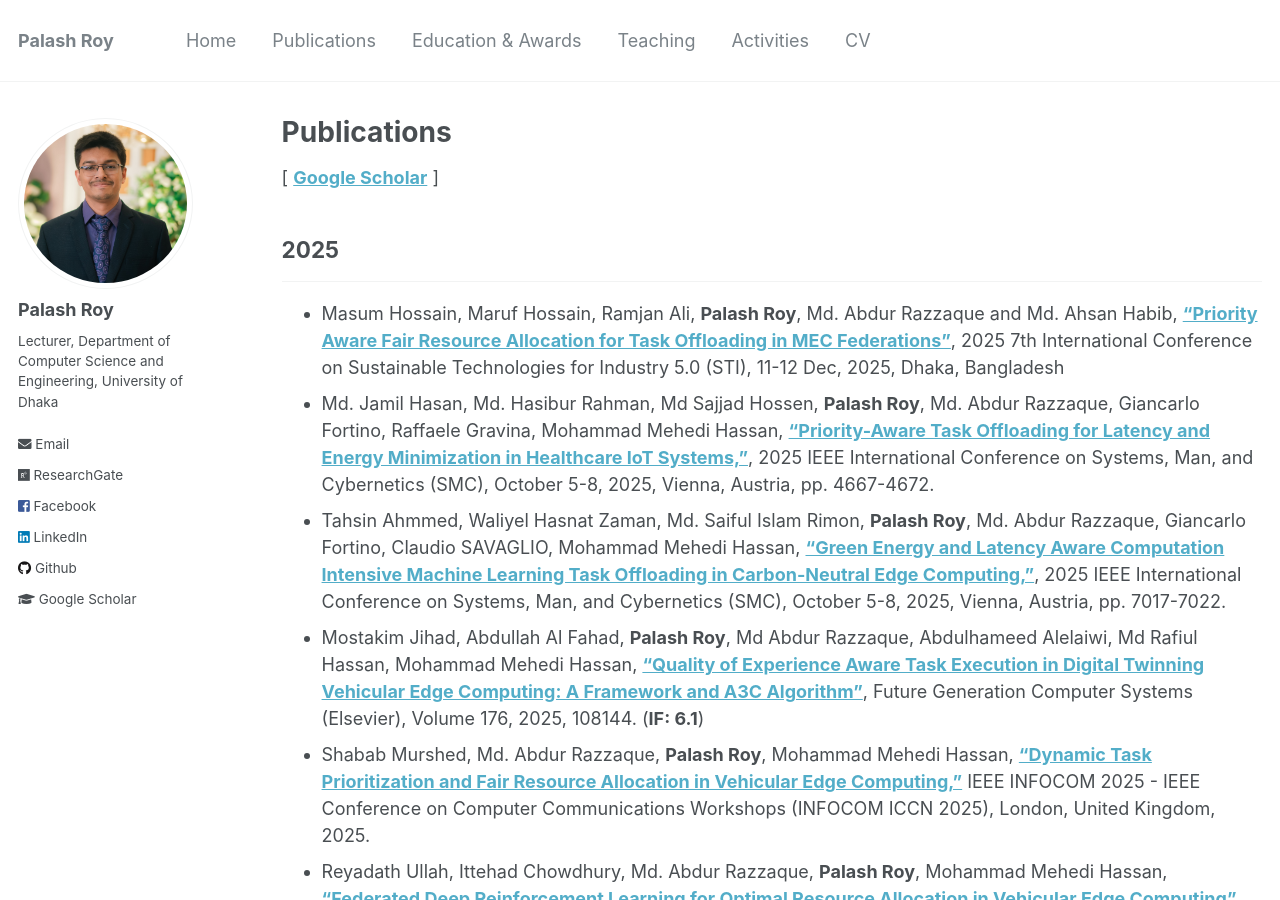
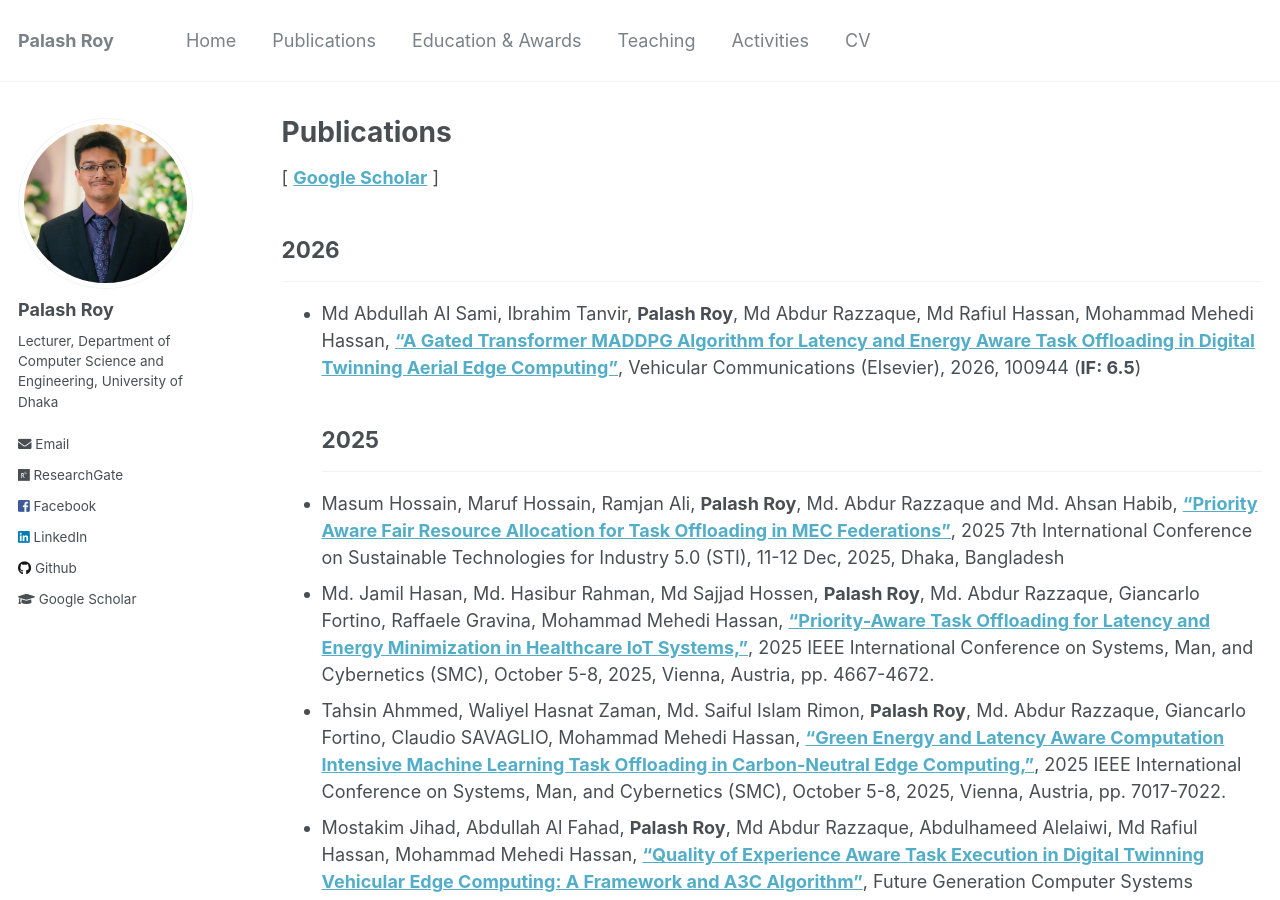
Before and after one commit to PalashRoy975/PalashRoy975.github.io, a Jekyll site: the page built from _pages/publications.md, in a window 1280 px wide and 900 px high. Built offline with Jekyll 4.4.1, drawn with Linux system fonts in a browser that asks for light colours.

Commit message:
Update publications.md

```diff
--- a/_pages/publications.md
+++ b/_pages/publications.md
@@ -6,8 +6,11 @@ author_profile: true
 ---
 
 [ [**Google Scholar**](https://scholar.google.com/citations?user=6YbqlUkAAAAJ&hl=en&authuser=1) ]
+## 2026
+-----------
+* Md Abdullah Al Sami, Ibrahim Tanvir, **Palash Roy**, Md Abdur Razzaque, Md Rafiul Hassan, Mohammad Mehedi Hassan,  [**"A Gated Transformer MADDPG Algorithm for Latency and Energy Aware Task Offloading in Digital Twinning Aerial Edge Computing"**](https://www.sciencedirect.com/science/article/abs/pii/S2214209626000070), Vehicular Communications (Elsevier), 2026, 100944 (**IF: 6.5**)
 ## 2025
------------
+----------
 * Masum Hossain, Maruf Hossain, Ramjan Ali, **Palash Roy**, Md. Abdur Razzaque and Md. Ahsan Habib, [**"Priority Aware Fair Resource Allocation for Task Offloading in MEC Federations"**](), 2025 7th International Conference on Sustainable Technologies for Industry 5.0 (STI), 11-12 Dec, 2025, Dhaka, Bangladesh
 * Md. Jamil Hasan, Md. Hasibur Rahman, Md Sajjad Hossen, **Palash Roy**, Md. Abdur Razzaque, Giancarlo Fortino, Raffaele Gravina, Mohammad Mehedi Hassan, [**"Priority-Aware Task Offloading for Latency and Energy Minimization in Healthcare IoT Systems,"**](https://ieeexplore.ieee.org/document/11343197), 2025 IEEE International Conference on Systems, Man, and Cybernetics (SMC), October 5-8, 2025, Vienna, Austria, pp. 4667-4672.
 * Tahsin Ahmmed, Waliyel Hasnat Zaman, Md. Saiful Islam Rimon, **Palash Roy**, Md. Abdur Razzaque, Giancarlo Fortino, Claudio SAVAGLIO, Mohammad Mehedi Hassan, [**"Green Energy and Latency Aware Computation Intensive Machine Learning Task Offloading in Carbon-Neutral Edge Computing,"**](https://ieeexplore.ieee.org/document/11342601), 2025 IEEE International Conference on Systems, Man, and Cybernetics (SMC), October 5-8, 2025, Vienna, Austria, pp. 7017-7022.
```
